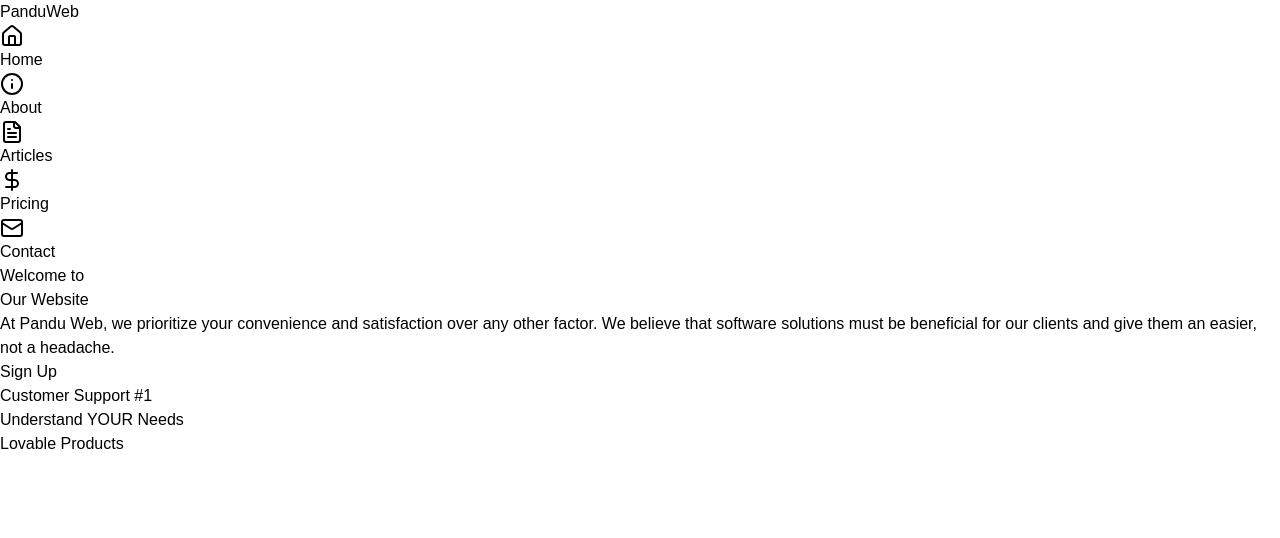
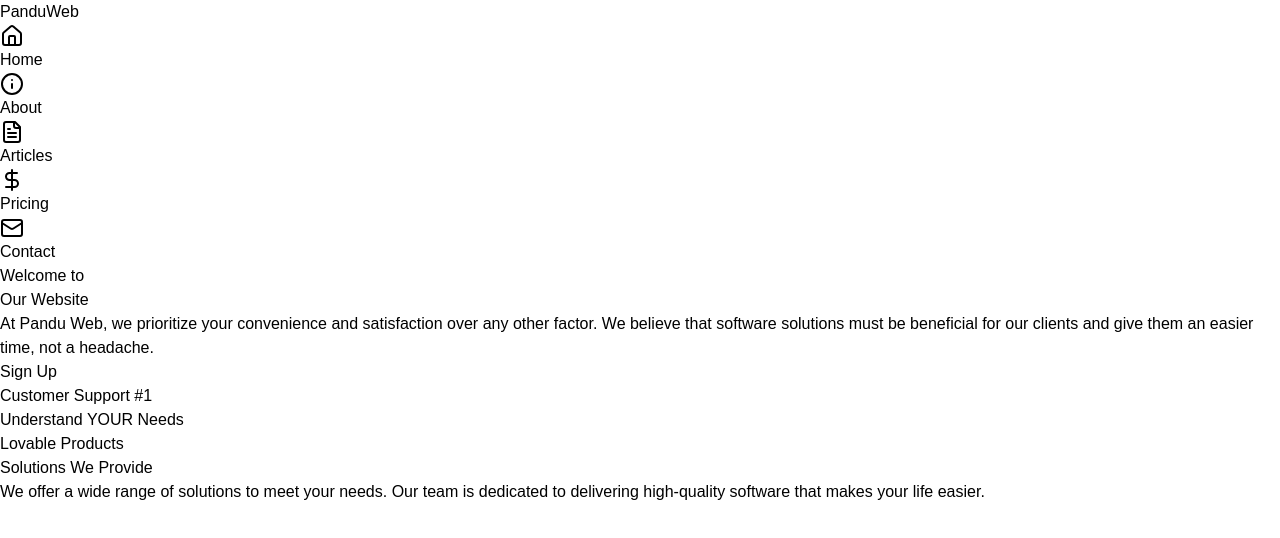
Before and after one commit to raynersusanto0/tbd-name-website, a Next.js app in the folder frontend/: page / in a window 1280 px wide. Shown: the top 538 px of the page. Built offline with nearby package versions, Linux system fonts and the light colour scheme.

Commit message:
Updated main page layout

```diff
--- a/frontend/src/app/page.tsx
+++ b/frontend/src/app/page.tsx
@@ -2,14 +2,15 @@ import Image from "next/image";
 
 export default function Home() {
   return (
-    <div className="grid grid-rows-[20px_1fr_20px] justify-items-center min-h-screen p-8 pb-20 gap-16 sm:p-20">
-      <main className="flex flex-col gap-8 items-center row-start-1 sm:items-center max-w-7xl">
+    <div>
+       <div className="grid grid-rows justify-items-center p-8 pb-5 gap-5 min-h-screen sm:p-20">
+        <main className="flex flex-col gap-8 items-center row-start-1 sm:items-center w-full max-w-7xl">
           <div className="flex items-center flex-col sm:flex-row">
-          <h1 className="text-9xl text-center"> Welcome to <br></br> Our Website </h1>
+            <h1 className="text-6xl md:text-7xl lg:text-8xl xl:text-9xl text-center font-bold leading-tight sm:leading-normal"> Welcome to <br></br> Our Website </h1>
           </div>
 
           <div className="flex items-center flex-col sm:flex-row">
-          <h2 className="text-xl text-center"> At Pandu Web, we prioritize your convenience and satisfaction over any other factor. We believe that software solutions must be beneficial for our clients and give them an easier, not a headache. </h2>
+            <h2 className="text-xl text-center"> At Pandu Web, we prioritize your convenience and satisfaction over any other factor. We believe that software solutions must be beneficial for our clients and give them an easier time, not a headache. </h2>
           </div>
 
           <div className="flex items-center flex-col sm:flex-row my-10">
@@ -25,5 +26,16 @@ export default function Home() {
           </div>
         </main>
       </div>
+
+      <section className="mx-auto w-full pt-10 bg-gray-200">
+          <div className="mx-auto p-8">
+            <h3 className="text-5xl text-start">Solutions We Provide</h3>
+            <p className="text-xl text-start">
+            We offer a wide range of solutions to meet your needs. Our team is dedicated to delivering high-quality software that makes your life easier.
+            </p>
+          </div>
+        </section>
+    </div>
+
   );
 }
```
Also changed, not shown: frontend/src/app/articles/page.tsx (+5 -4 lines). Lines whose indentation alone changed are shown as unchanged.
